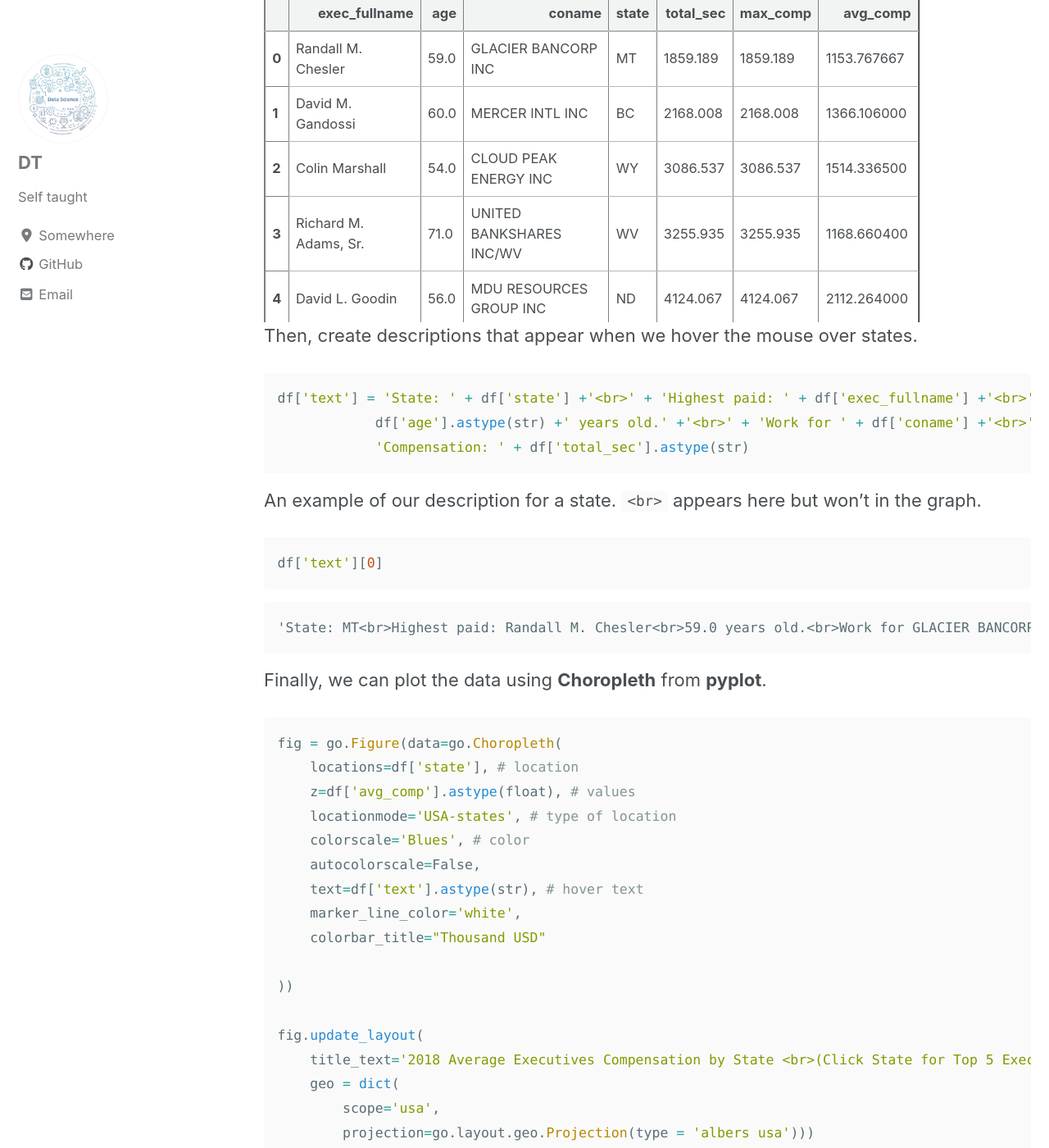
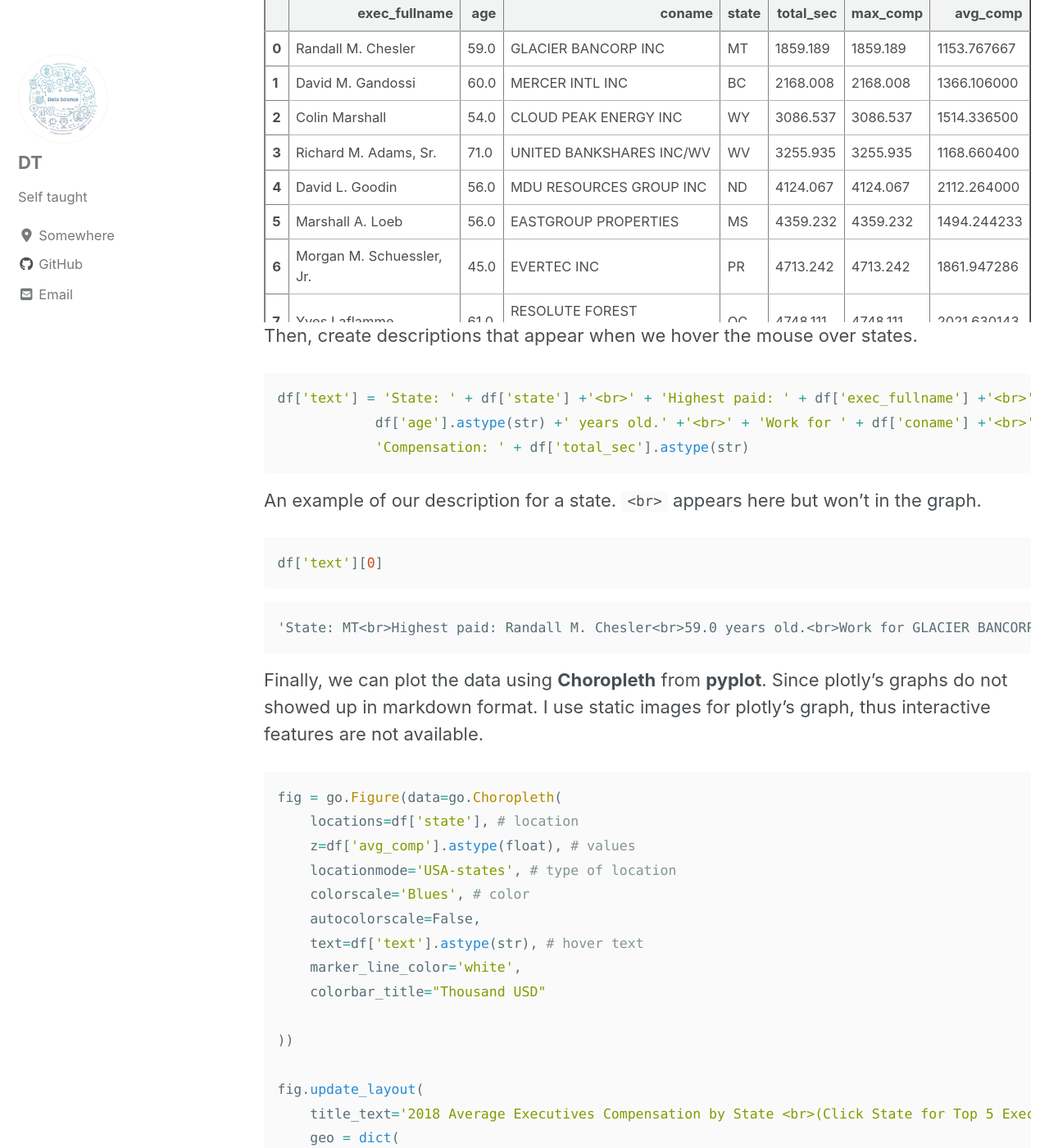
Before and after one commit to DanTran-DS/DanTran-DS.github.io, a Jekyll site: the page built from _posts/2019-11-23-CEO-Comp.md, in a window 1280 px wide and 1400 px high, scrolled down 22087 px. Shown: the whole window at 82% size. Built offline with Jekyll 4.4.1, drawn with Linux system fonts in a browser that asks for light colours; cached includes are drawn as plain includes; nearby versions of some CDN libraries; some of the changed text lies outside the part shown.

Commit message:
new imgs

````diff
--- a/_config.yml
+++ b/_config.yml
@@ -24,7 +24,7 @@ description              : "An amazing website."
 url                      : "https://dantran-ds.github.io" # the base hostname & protocol for your site e.g. "https://mmistakes.github.io"
 baseurl                  : # the subpath of your site, e.g. "/blog"
 repository               : # GitHub username/repo-name e.g. "mmistakes/minimal-mistakes"
-teaser                   : "/assets/images/ds-sq.jpg" # path of fallback teaser image, e.g. "/assets/images/500x300.png"
+teaser                   : "/assets/images/code.jpg" # path of fallback teaser image, e.g. "/assets/images/500x300.png"
 logo                     : "/assets/images/ds-sq.jpg" # path of logo image to display in the masthead, e.g. "/assets/images/88x88.png"
 masthead_title           : # overrides the website title displayed in the masthead, use " " for no title
 # breadcrumbs            : false # true, false (default)
@@ -228,7 +228,7 @@ sass:
 
 # Outputting
 permalink: /:categories/:title/
-paginate: 5 # amount of posts to show
+paginate: 6 # amount of posts to show
 paginate_path: /page:num/
 timezone: # https://en.wikipedia.org/wiki/List_of_tz_database_time_zones
 
--- a/_posts/2019-11-23-CEO-Comp.md
+++ b/_posts/2019-11-23-CEO-Comp.md
@@ -220,7 +220,7 @@ conn.raw_sql(query)
 
 
 
-<div style="width:800px; height:400px; overflow:auto;">
+<div style="height:400px; overflow:auto;">
 <style scoped>
     .dataframe tbody tr th:only-of-type {
         vertical-align: middle;
@@ -352,7 +352,7 @@ conn.raw_sql(query)
 
 
 
-<div style="width:800px; height:400px; overflow:auto;">
+<div style="height:400px; overflow:auto;">
 <style scoped>
     .dataframe tbody tr th:only-of-type {
         vertical-align: middle;
@@ -416,7 +416,7 @@ conn.raw_sql(query)
 
 
 
-<div style="width:800px; height:400px; overflow:auto;">
+<div style="height:400px; overflow:auto;">
 <style scoped>
     .dataframe tbody tr th:only-of-type {
         vertical-align: middle;
@@ -559,7 +559,7 @@ conn.raw_sql(query)
 
 
 
-<div style="width:800px; height:400px; overflow:auto;">
+<div style="height:400px; overflow:auto;">
 <style scoped>
     .dataframe tbody tr th:only-of-type {
         vertical-align: middle;
@@ -615,7 +615,7 @@ conn.raw_sql(query)
 
 
 
-<div style="width:800px; height:400px; overflow:auto;">
+<div style="height:400px; overflow:auto;">
 <style scoped>
     .dataframe tbody tr th:only-of-type {
         vertical-align: middle;
@@ -958,7 +958,7 @@ conn.raw_sql(query)
 
 
 
-<div style="width:800px; height:400px; overflow:auto;">
+<div style="height:400px; overflow:auto;">
 <style scoped>
     .dataframe tbody tr th:only-of-type {
         vertical-align: middle;
@@ -1027,7 +1027,7 @@ conn.raw_sql(query)
 
 
 
-<div style="width:800px; height:400px; overflow:auto;">
+<div style="height:400px; overflow:auto;">
 <style scoped>
     .dataframe tbody tr th:only-of-type {
         vertical-align: middle;
@@ -1315,7 +1315,7 @@ conn.raw_sql(query)
 
 
 
-<div style="width:800px; height:400px; overflow:auto;">
+<div style="height:400px; overflow:auto;">
 <style scoped>
     .dataframe tbody tr th:only-of-type {
         vertical-align: middle;
@@ -1428,7 +1428,7 @@ conn.raw_sql(query)
 
 
 
-<div style="width:800px; height:400px; overflow:auto;">
+<div style="height:400px; overflow:auto;">
 <style scoped>
     .dataframe tbody tr th:only-of-type {
         vertical-align: middle;
@@ -1523,7 +1523,7 @@ conn.raw_sql(query)
 
 
 
-<div style="width:800px; height:400px; overflow:auto;">
+<div style="height:400px; overflow:auto;">
 <style scoped>
     .dataframe tbody tr th:only-of-type {
         vertical-align: middle;
@@ -1629,7 +1629,7 @@ conn.raw_sql(query)
 
 
 
-<div style="width:800px; height:400px; overflow:auto;">
+<div style="height:400px; overflow:auto;">
 <style scoped>
     .dataframe tbody tr th:only-of-type {
         vertical-align: middle;
@@ -1805,7 +1805,7 @@ conn.raw_sql(query)
 
 
 
-<div style="width:800px; height:400px; overflow:auto;">
+<div style="height:400px; overflow:auto;">
 <style scoped>
     .dataframe tbody tr th:only-of-type {
         vertical-align: middle;
@@ -1921,7 +1921,7 @@ df.head(10)
 
 
 
-<div style="width:800px; height:400px; overflow:auto;">
+<div style="height:400px; overflow:auto;">
 <style scoped>
     .dataframe tbody tr th:only-of-type {
         vertical-align: middle;
@@ -2078,7 +2078,7 @@ df['text'][0]
 
 
 
-Finally, we can plot the data using **Choropleth** from **pyplot**.
+Finally, we can plot the data using **Choropleth** from **pyplot**. Since plotly's graphs do not showed up in markdown format. I use static images for plotly's graph, thus interactive features are not available.
 
 
 ```python
````
Also changed, not shown: assets/images/teaser/code.jpg (added), assets/images/teaser/twitter.png (added).
